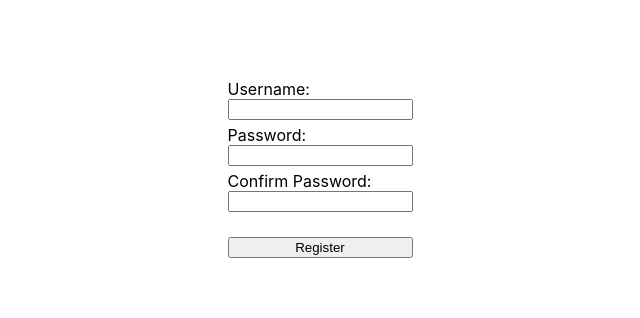
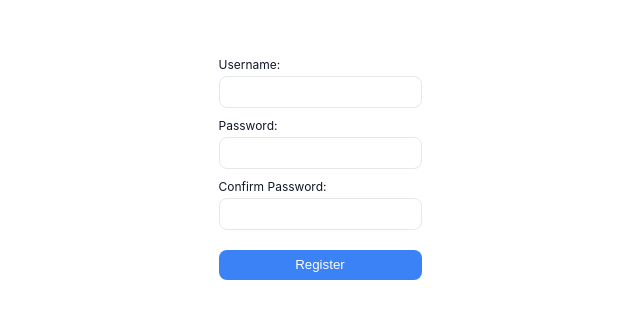
Before and after one commit to khetz/notes-app-v2, an Angular app: page /register in a window 1280 px wide. Shown: the part 232-550 px from the top of the page, without its empty margins (320-960 px from the left). Built offline with nearby package versions, Linux system fonts and the light colour scheme.

Commit message:
Styled registration form

```diff
--- a/src/app/features/auth/register/register.component/register.component.css
+++ b/src/app/features/auth/register/register.component/register.component.css
@@ -12,16 +12,60 @@
     gap: 5px;
 }
 
+label {
+    font-size: 12px;
+    color: #111827;
+    margin-bottom:4px;
+}
+
+.registration-form {
+    display: flex;
+    flex-direction: column;
+    max-width: 250px;
+    gap: 10px;
+}
+
 .form-section {
     display: flex;
     flex-direction: column;
 }
 
+.register-button {
+    margin-top: 10px;
+}
+
+#register-username, #register-password,
+#register-confirm-password {
+    height: 30px;
+    padding: 0 12px;
+    border-radius: 8px;
+    border: #e5e7eb 1px solid;
+}
+
+#register-username:focus , #register-password:focus,
+ #register-confirm-password:focus {
+    outline: #3b82f6 1px solid;
+}
+
+#register-username:hover , #register-password:hover,
+#register-confirm-password:hover {
+    border: #2d70db 1px solid;
+}
+
+button {
+    height: 30px;
+    background-color: #3b82f6;
+    border: none;
+    color: white;
+    border-radius: 8px;
+}
+
+button:hover {
+    background-color: #2f67c3;
+}
+
 .validation-message {
     color: red;
     margin: 0;
+    font-size: 12px;
 }
-
-.register-button {
-    margin-top: 20px;
-}
```
